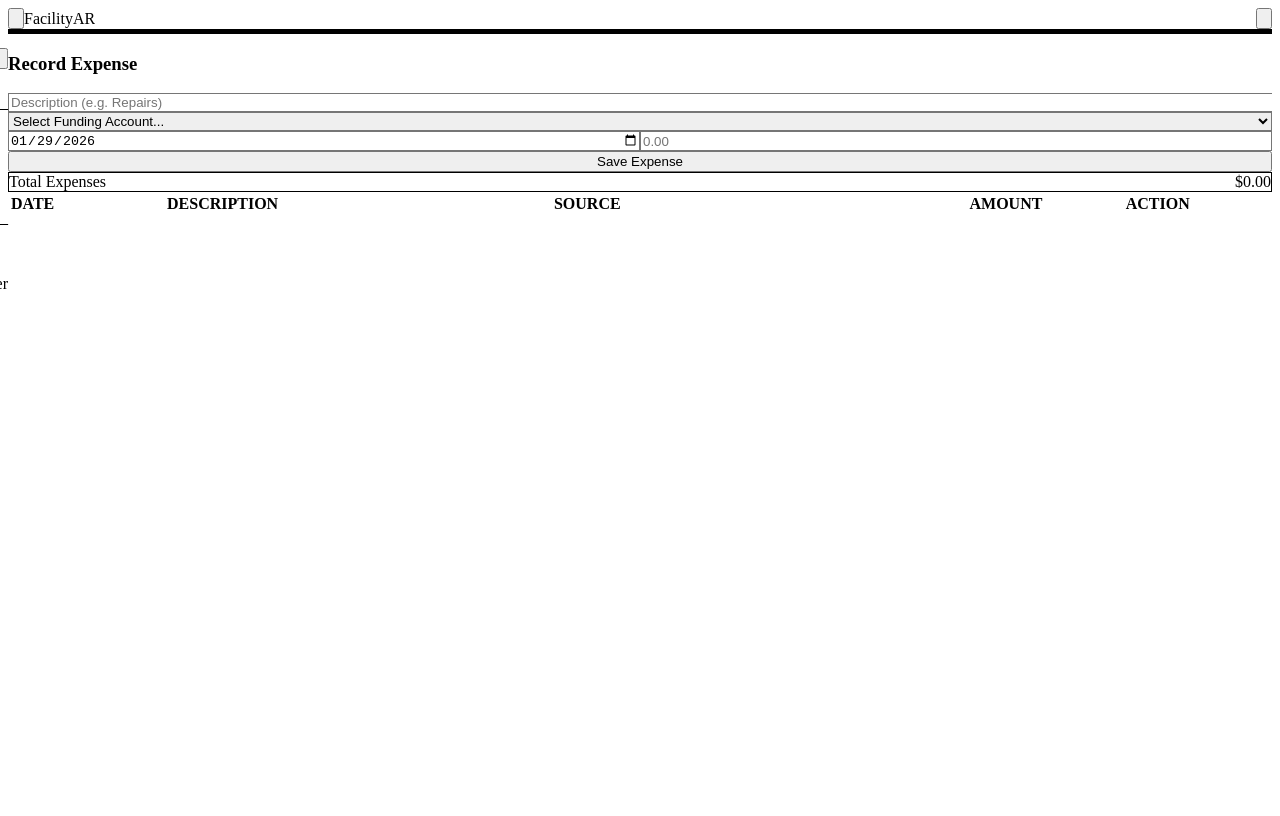
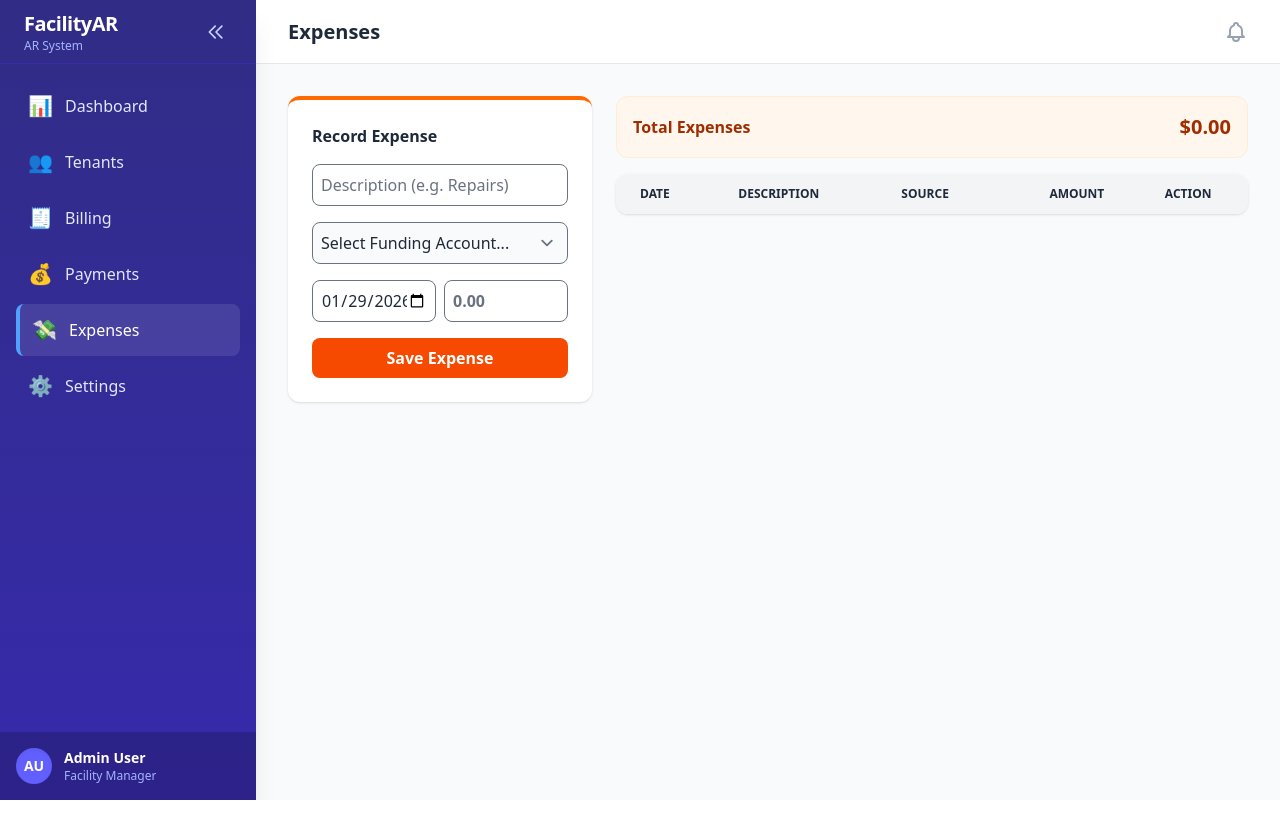
Before and after one commit to Hali-dev128/FacilityAR, a SvelteKit app: page /expenses in a window 1280 px wide. Built offline with nearby package versions, Linux system fonts and the light colour scheme.

Commit message:
Update app.css

```diff
--- a/src/app.css
+++ b/src/app.css
@@ -1,7 +1,7 @@
 /* src/app.css */
-@tailwind base;
-@tailwind components;
-@tailwind utilities;
+@import 'tailwindcss';
+@plugin '@tailwindcss/forms';
+@plugin '@tailwindcss/typography';
 
 /* Smooth scrolling for the whole app */
 html {
@@ -23,3 +23,8 @@ html {
 ::-webkit-scrollbar-thumb:hover {
     background: #94a3b8;
 }
+
+/* Input Focus Rings (Consistency) */
+input:focus, select:focus, textarea:focus {
+    @apply outline-none ring-2 ring-indigo-500 border-transparent;
+}
```
